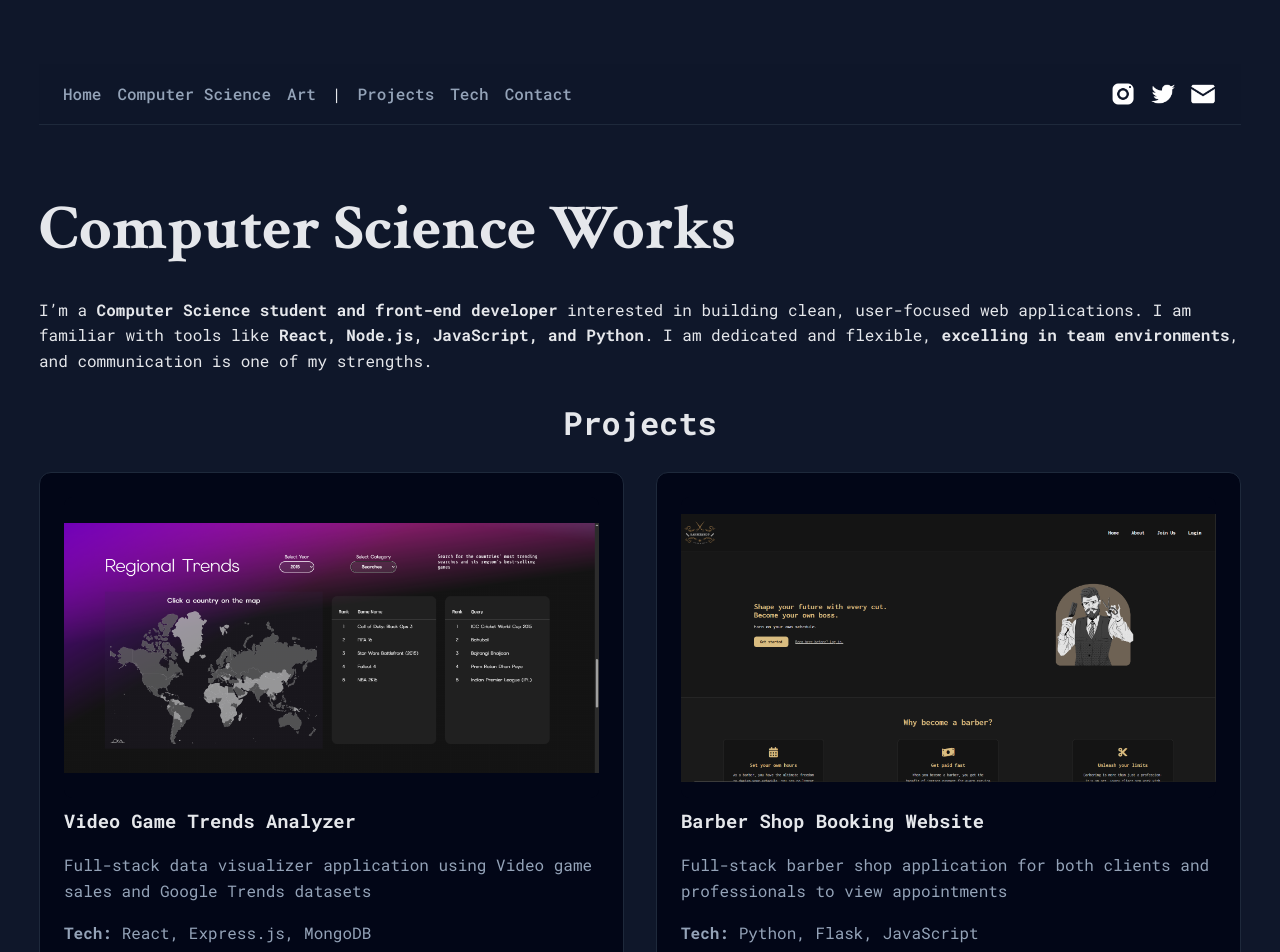
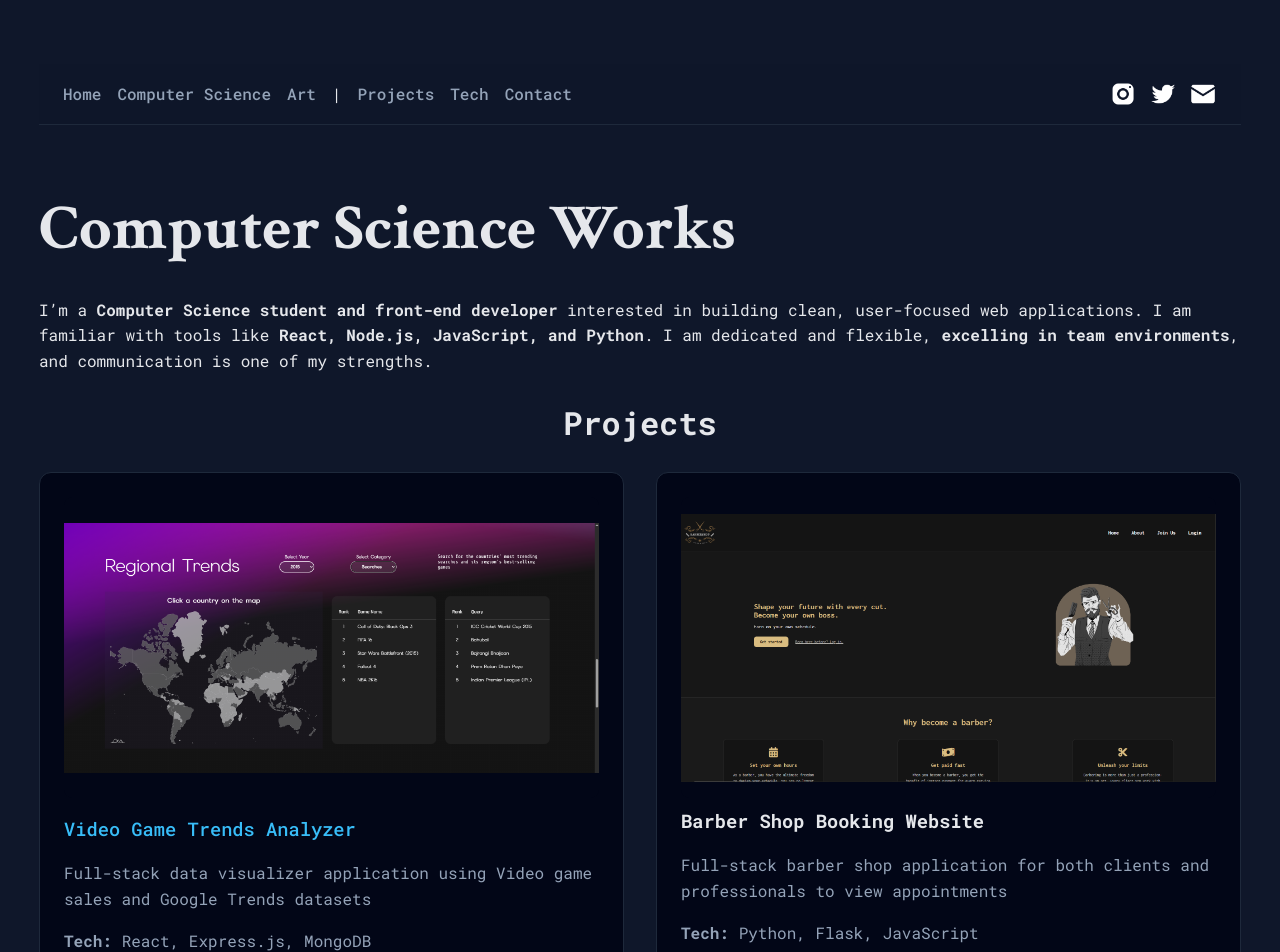
Before and after one commit to yan-74/my-portfolio-site, a React (Vite) app: page /cs in a window 1280 px wide. Shown: the top 952 px of the page. Built offline with nearby package versions, Linux system fonts and the light colour scheme.

Commit message:
add link to deployment for video game trends analyzer

```diff
--- a/src/components/NavBar.jsx
+++ b/src/components/NavBar.jsx
@@ -29,8 +29,8 @@ export default function Navbar() {
         )}
       </div>
       <div className="socials">
-        <a href="https://www.instagram.com/"><img src="assets/socials/insta.png"></img></a>
-        <a href="https://www.twitter.com/"><img src="assets/socials/twitter.png"></img></a>
+        <a href="https://www.instagram.com/ngyanchi/" target="_blank"><img src="assets/socials/insta.png"></img></a>
+        <a href="https://x.com/ZBlade17" target="_blank"><img src="assets/socials/twitter.png"></img></a>
         <a href="mailto:ngyanchi11@gmail.com" target="_blank"><img src="assets/socials/email.png"></img></a>
       </div>
     </nav>
--- a/src/components/ProjectList.jsx
+++ b/src/components/ProjectList.jsx
@@ -21,7 +21,15 @@ export default function ProjectList() {
               <img src={project.image} alt={project.title} />
             </div>
           )}
-          <h3>{project.title}</h3>
+          <h3>
+            {project.deployment ? (
+              <a href={project.deployment} target="_blank" rel="noopener noreferrer">
+                {project.title}
+              </a>
+            ) : (
+              project.title
+            )}
+          </h3>
           <p>{project.description}</p>
           <p><strong>Tech:</strong> {project.tech.join(", ")}</p>
           <a href={project.link} target="_blank">View on GitHub</a>
--- a/src/data/projects.js
+++ b/src/data/projects.js
@@ -5,7 +5,8 @@ export default [
     description: "Full-stack data visualizer application using Video game sales and Google Trends datasets",
     tech: ["React", "Express.js", "MongoDB"],
     image: "assets/project1.png",
-    link: "https://github.com/yan-74/games-trends-analyzer"
+    link: "https://github.com/yan-74/games-trends-analyzer",
+    deployment: "https://five20-project-huang-ng-kim.onrender.com/"
   },
   {
     type: "image",
```
